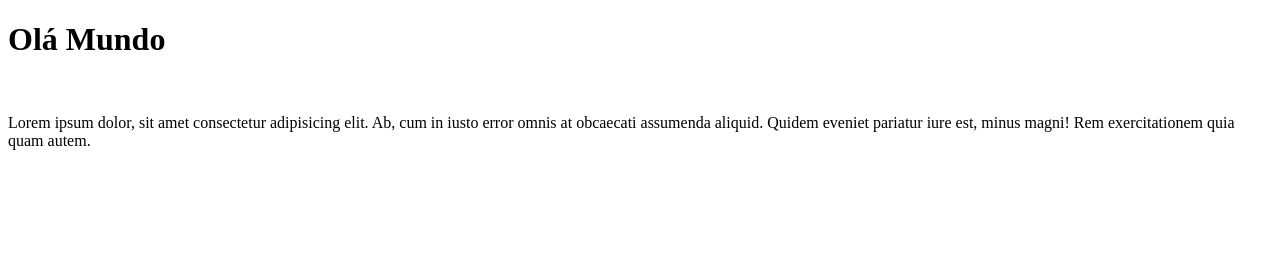
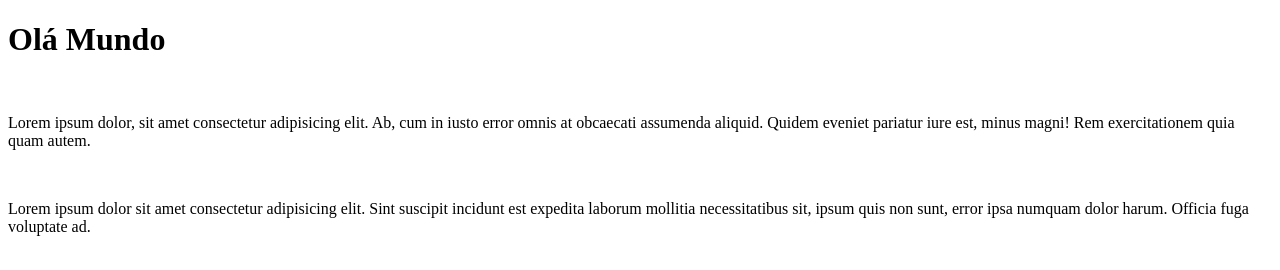
Before and after one commit to raqueloguedes/Meus-Projetos-CG, a plain HTML site: page site teste/index.html in a window 1280 px wide. Drawn offline with Linux system fonts and the light colour scheme.

Commit message:
adicionei um paragrafo

```diff
--- a/site teste/index.html
+++ b/site teste/index.html
@@ -10,5 +10,7 @@
     <br>
     <p>Lorem ipsum dolor, sit amet consectetur adipisicing elit. Ab, cum in iusto error omnis at obcaecati assumenda aliquid. Quidem eveniet pariatur iure est, minus magni! Rem exercitationem quia quam autem.</p>
 
+    <br>
+    <p>Lorem ipsum dolor sit amet consectetur adipisicing elit. Sint suscipit incidunt est expedita laborum mollitia necessitatibus sit, ipsum quis non sunt, error ipsa numquam dolor harum. Officia fuga voluptate ad.</p>
 </body>
 </html>
```
